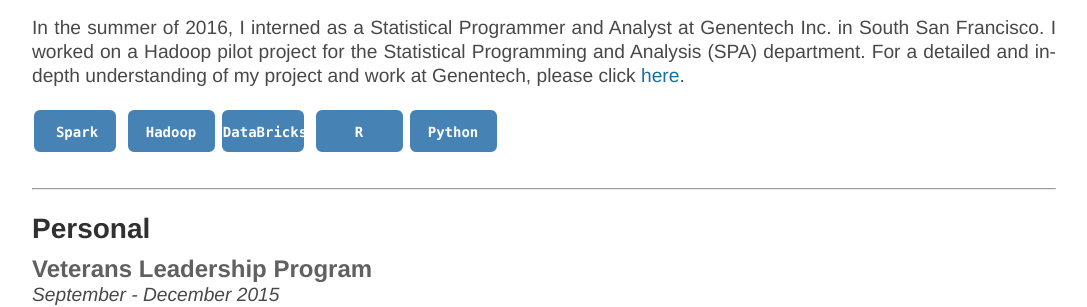
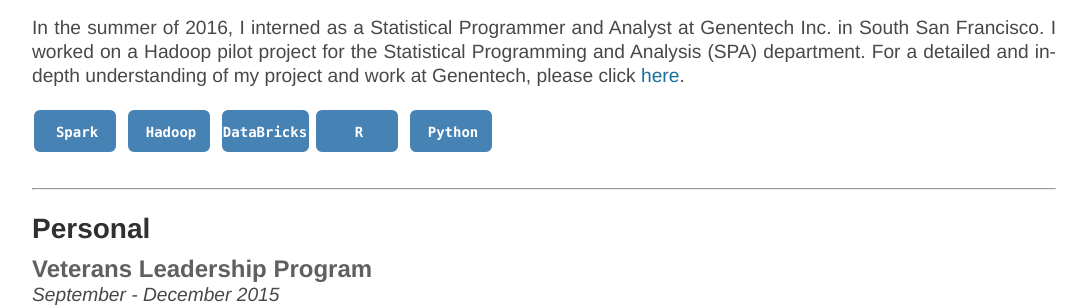
Before and after one commit to NeilBardhan/neilbardhan.github.io, a Jekyll site: the page built from projects/index.html, in a window 1280 px wide. Shown: the part 4834-5141 px from the top of the page, without its empty margins (96-1183 px from the left). Built offline with Jekyll 4.4.1, drawn with Linux system fonts in a browser that asks for light colours.

Commit message:
Update index.html

```diff
--- a/projects/index.html
+++ b/projects/index.html
@@ -361,28 +361,28 @@ title: Projects
 
 		<svg width="90" height="50">
   			<g>
-    				<rect x="3" y="3" rx="5" ry="5" width="85" height="40" style = "stroke:steelblue;stroke-width:2" fill="steelblue"></rect>
+    				<rect x="3" y="3" rx="5" ry="5" width="80" height="40" style = "stroke:steelblue;stroke-width:2" fill="steelblue"></rect>
     				<text x="50%" y="50%" alignment-baseline="middle" text-anchor="middle" font-family="Consolas,monaco,monospace" font-weight="bold" font-size="14" fill="white">Hadoop</text>
   			</g>
 		</svg>
 
 		<svg width="90" height="50">
   			<g>
-    				<rect x="3" y="3" rx="5" ry="5" width="80" height="40" style = "stroke:steelblue;stroke-width:2" fill="steelblue"></rect>
+    				<rect x="3" y="3" rx="5" ry="5" width="85" height="40" style = "stroke:steelblue;stroke-width:2" fill="steelblue"></rect>
     				<text x="50%" y="50%" alignment-baseline="middle" text-anchor="middle" font-family="Consolas,monaco,monospace" font-weight="bold" font-size="14" fill="white">DataBricks</text>
   			</g>
 		</svg>
 
 		<svg width="90" height="50">
   			<g>
-    				<rect x="3" y="3" rx="5" ry="5" width="85" height="40" style = "stroke:steelblue;stroke-width:2" fill="steelblue"></rect>
+    				<rect x="3" y="3" rx="5" ry="5" width="80" height="40" style = "stroke:steelblue;stroke-width:2" fill="steelblue"></rect>
     				<text x="50%" y="50%" alignment-baseline="middle" text-anchor="middle" font-family="Consolas,monaco,monospace" font-weight="bold" font-size="14" fill="white">R</text>
   			</g>
 		</svg>
 
 		<svg width="90" height="50">
   			<g>
-    				<rect x="3" y="3" rx="5" ry="5" width="85" height="40" style = "stroke:steelblue;stroke-width:2" fill="steelblue"></rect>
+    				<rect x="3" y="3" rx="5" ry="5" width="80" height="40" style = "stroke:steelblue;stroke-width:2" fill="steelblue"></rect>
     				<text x="50%" y="50%" alignment-baseline="middle" text-anchor="middle" font-family="Consolas,monaco,monospace" font-weight="bold" font-size="14" fill="white">Python</text>
   			</g>
 		</svg>
```
